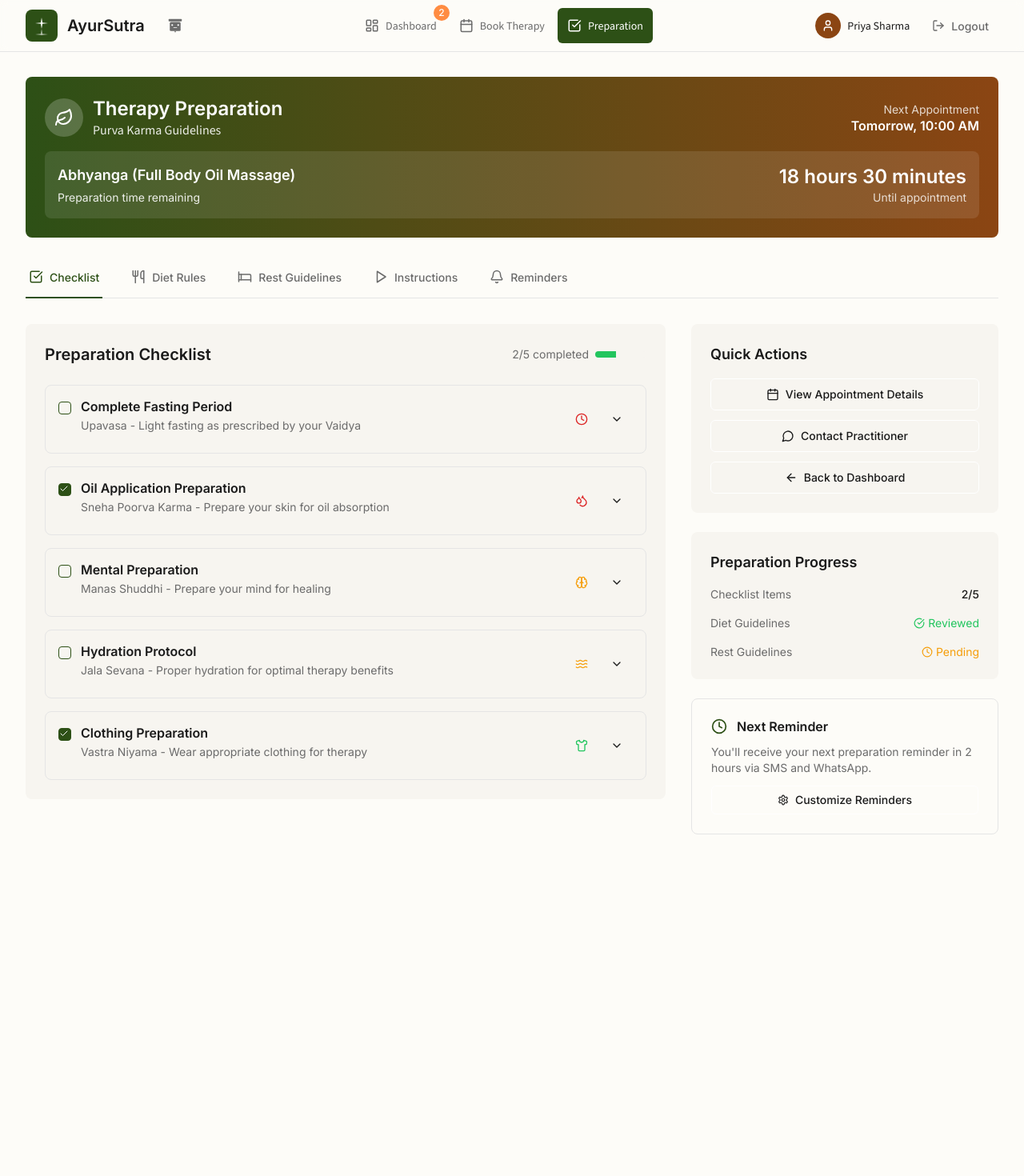
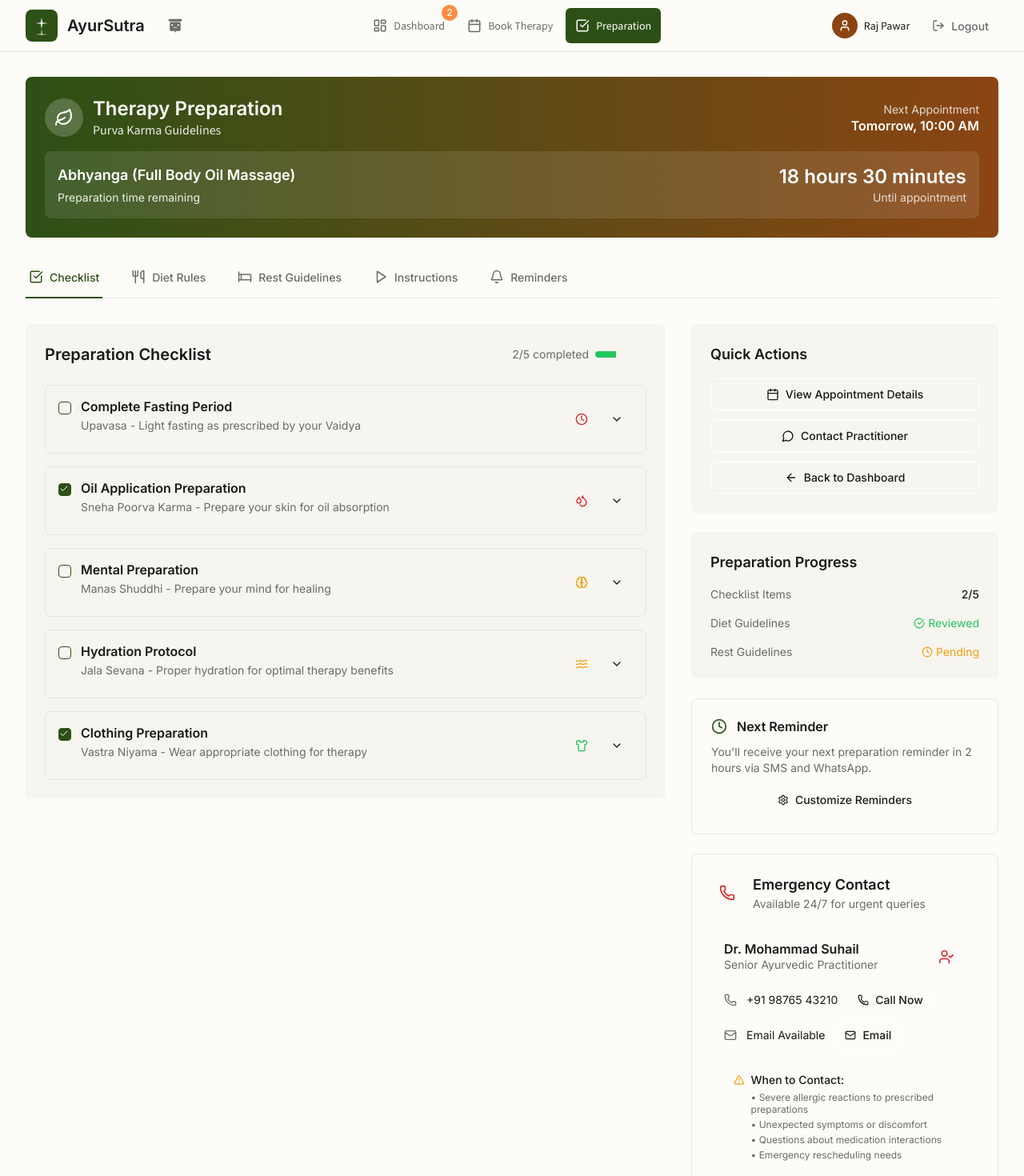
Before and after one commit to AmateurMind/ayursutra-main, a React (Vite) app: page /therapy-preparation in a window 1280 px wide. Shown: the top 1470 px of the page at 80% size. Before the commit the page ends 1075 px from the top, so only its background shows below. Built offline with nearby package versions, Linux system fonts and the light colour scheme.

Commit message:
made patient raj pawar

```diff
--- a/src/components/ui/Header.jsx
+++ b/src/components/ui/Header.jsx
@@ -381,7 +381,7 @@ const Header = ({ userRole = null, isAuthenticated = false, userName = '', onLog
           <div className="w-8 h-8 bg-secondary rounded-full flex items-center justify-center">
             <Icon name="User" size={16} className="text-secondary-foreground" />
           </div>
-          <span className="font-body text-foreground">{userName || 'User'}</span>
+          <span className="font-body text-foreground">{userName || 'Raj Pawar'}</span>
         </div>
         <Button
           variant="ghost"
--- a/src/pages/patient-dashboard/index.jsx
+++ b/src/pages/patient-dashboard/index.jsx
@@ -183,7 +183,7 @@ const PatientDashboard = () => {
             <div className="flex items-center justify-between">
               <div>
                 <h1 className="font-heading text-3xl font-semibold text-foreground mb-2">
-                  {getGreeting()}, {userProfile?.full_name?.split(' ')?.[0] || 'Guest'}! 🙏
+                  {getGreeting()}, {userProfile?.full_name?.split(' ')?.[0] || 'Raj'}! 🙏
                 </h1>
                 <p className="font-body text-text-secondary">
                   Welcome to your Ayurvedic wellness journey. Here is your therapy overview.
--- a/src/pages/therapy-booking/components/BookingForm.jsx
+++ b/src/pages/therapy-booking/components/BookingForm.jsx
@@ -7,9 +7,9 @@ import { Checkbox } from '../../../components/ui/Checkbox';
 
 const BookingForm = ({ selectedTherapy, selectedPractitioner, selectedSlot, onBookingSubmit }) => {
   const [formData, setFormData] = useState({
-    patientName: 'Arjun Patel',
+    patientName: 'Raj Pawar',
     phone: '+91 98765 43210',
-    email: 'arjun.patel@email.com',
+    email: 'raj.pawar@email.com',
     age: '32',
     gender: 'male',
     emergencyContact: '+91 98765 43211',
--- a/src/pages/therapy-booking/index.jsx
+++ b/src/pages/therapy-booking/index.jsx
@@ -27,7 +27,7 @@ const TherapyBooking = () => {
   // User authentication state
   const [userRole] = useState('patient');
   const [isAuthenticated] = useState(true);
-  const [userName] = useState('Arjun Patel');
+  const [userName] = useState('Raj Pawar');
 
   // Add available practitioners state
   const [availablePractitioners] = useState([
@@ -294,27 +294,24 @@ const TherapyBooking = () => {
             <div className="flex items-center justify-between">
               <div className="flex items-center space-x-4">
                 <div className={`flex items-center space-x-2 ${selectedTherapy ? 'text-success' : 'text-text-secondary'}`}>
-                  <div className={`w-6 h-6 rounded-full flex items-center justify-center text-xs font-semibold ${
-                    selectedTherapy ? 'bg-success text-success-foreground' : 'bg-muted text-text-secondary'
-                  }`}>
+                  <div className={`w-6 h-6 rounded-full flex items-center justify-center text-xs font-semibold ${selectedTherapy ? 'bg-success text-success-foreground' : 'bg-muted text-text-secondary'
+                    }`}>
                     {selectedTherapy ? <Icon name="Check" size={14} /> : '1'}
                   </div>
                   <span className="text-sm font-medium">Select Therapy</span>
                 </div>
                 <Icon name="ChevronRight" size={16} className="text-text-secondary" />
                 <div className={`flex items-center space-x-2 ${selectedPractitioner ? 'text-success' : 'text-text-secondary'}`}>
-                  <div className={`w-6 h-6 rounded-full flex items-center justify-center text-xs font-semibold ${
-                    selectedPractitioner ? 'bg-success text-success-foreground' : 'bg-muted text-text-secondary'
-                  }`}>
+                  <div className={`w-6 h-6 rounded-full flex items-center justify-center text-xs font-semibold ${selectedPractitioner ? 'bg-success text-success-foreground' : 'bg-muted text-text-secondary'
+                    }`}>
                     {selectedPractitioner ? <Icon name="Check" size={14} /> : '2'}
                   </div>
                   <span className="text-sm font-medium">Choose Practitioner</span>
                 </div>
                 <Icon name="ChevronRight" size={16} className="text-text-secondary" />
                 <div className={`flex items-center space-x-2 ${selectedSlot ? 'text-success' : 'text-text-secondary'}`}>
-                  <div className={`w-6 h-6 rounded-full flex items-center justify-center text-xs font-semibold ${
-                    selectedSlot ? 'bg-success text-success-foreground' : 'bg-muted text-text-secondary'
-                  }`}>
+                  <div className={`w-6 h-6 rounded-full flex items-center justify-center text-xs font-semibold ${selectedSlot ? 'bg-success text-success-foreground' : 'bg-muted text-text-secondary'
+                    }`}>
                     {selectedSlot ? <Icon name="Check" size={14} /> : '3'}
                   </div>
                   <span className="text-sm font-medium">Pick Time Slot</span>
--- a/src/pages/therapy-preparation/index.jsx
+++ b/src/pages/therapy-preparation/index.jsx
@@ -15,7 +15,7 @@ const TherapyPreparation = () => {
   const [activeTab, setActiveTab] = useState('checklist');
   const [isAuthenticated] = useState(true);
   const [userRole] = useState('patient');
-  const [userName] = useState('Priya Sharma');
+  const [userName] = useState('Raj Pawar');
 
   // Mock data for therapy preparation
   const therapyDetails = {
@@ -189,8 +189,8 @@ const TherapyPreparation = () => {
       title: "Pre-Abhyanga Preparation Guide",
       description: "Complete guide to preparing for your oil massage therapy",
       thumbnail: "https://images.pexels.com/photos/3823488/pexels-photo-3823488.jpeg",
-      duration: "8:45",
-      instructor: "Dr. Rajesh Vaidya",
+      duration: "12:14",
+      instructor: "Dr. Rajesh Sharma",
       rating: "4.9",
       videoUrl: "https://www.youtube.com/watch?v=JWxFlKkSq54" // <-- added YouTube link
     },
@@ -199,8 +199,8 @@ const TherapyPreparation = () => {
       title: "Breathing Techniques for Therapy",
       description: "Learn Pranayama techniques to enhance therapy benefits",
       thumbnail: "https://images.pexels.com/photos/4056723/pexels-photo-4056723.jpeg",
-      duration: "12:30",
-      instructor: "Dr. Meera Sharma",
+      duration: "3:00",
+      instructor: "Dr. Priya Patel",
       rating: "4.8",
       videoUrl: "https://www.youtube.com/watch?v=Wemm-i6XHr8" // <-- added YouTube link
     },
@@ -209,8 +209,8 @@ const TherapyPreparation = () => {
       title: "Post-Therapy Care Instructions",
       description: "Essential care tips for after your Abhyanga session",
       thumbnail: "https://images.pexels.com/photos/3757942/pexels-photo-3757942.jpeg",
-      duration: "6:15",
-      instructor: "Dr. Amit Kumar",
+      duration: "9:25:15",
+      instructor: "Dr. Amit Gupta",
       rating: "4.7",
       videoUrl: "https://www.youtube.com/watch?v=RCxp0MLzRYw" // <-- added YouTube link
     }
@@ -256,7 +256,7 @@ const TherapyPreparation = () => {
   ];
 
   const emergencyContact = {
-    name: "Dr. Rajesh Vaidya",
+    name: "Dr. Mohammad Suhail",
     designation: "Senior Ayurvedic Practitioner",
     phone: "+91 98765 43210",
     available: "24/7"
@@ -337,7 +337,7 @@ const TherapyPreparation = () => {
                     className={`
                       flex items-center space-x-2 py-4 px-1 border-b-2 font-medium text-sm whitespace-nowrap
                       ${activeTab === tab?.id
-                        ? 'border-primary text-primary' :'border-transparent text-text-secondary hover:text-foreground hover:border-border'
+                        ? 'border-primary text-primary' : 'border-transparent text-text-secondary hover:text-foreground hover:border-border'
                       }
                     `}
                   >
@@ -481,6 +481,91 @@ const TherapyPreparation = () => {
                   Customize Reminders
                 </Button>
               </div>
+              <div className="bg-error/5 border border-error/20 rounded-lg p-6">
+                <div className="flex items-center space-x-3 mb-4">
+                  <div className="w-10 h-10 bg-error/10 rounded-full flex items-center justify-center">
+                    <Icon name="Phone" size={20} className="text-error" />
+                  </div>
+                  <div>
+                    <h3 className="text-lg font-heading font-semibold text-foreground">
+                      Emergency Contact
+                    </h3>
+                    <p className="text-sm text-text-secondary">Available 24/7 for urgent queries</p>
+                  </div>
+                </div>
+
+                <div className="bg-background rounded-lg p-4">
+                  <div className="flex items-center justify-between mb-3">
+                    <div>
+                      <h4 className="font-semibold text-foreground">{emergencyContact?.name}</h4>
+                      <p className="text-sm text-text-secondary">{emergencyContact?.designation}</p>
+                    </div>
+                    <div className="w-12 h-12 bg-error/10 rounded-full flex items-center justify-center">
+                      <Icon name="UserCheck" size={20} className="text-error" />
+                    </div>
+                  </div>
+
+                  <div className="space-y-2">
+                    <div className="flex items-center space-x-3">
+                      <Icon name="Phone" size={16} className="text-text-secondary" />
+                      <span className="text-sm text-foreground">{emergencyContact?.phone}</span>
+                      <Button
+                        variant="outline"
+                        size="sm"
+                        iconName="Phone"
+                        iconSize={14}
+                        className="ml-auto"
+                        onClick={() => {
+                          if (confirm(`Do you want to dial ${emergencyContact?.phone}?`)) {
+                            window.location.href = `tel:${emergencyContact?.phone}`;
+                          }
+                        }}
+                      >
+                        Call Now
+                      </Button>
+
+                    </div>
+
+                    <div className="flex items-center space-x-3">
+                      <Icon name="Mail" size={16} className="text-text-secondary" />
+                      <span className="text-sm text-foreground">Email Available</span>
+                      <Button
+                        variant="outline"
+                        size="sm"
+                        iconName="Mail"
+                        iconSize={14}
+                        className="ml-auto"
+                        onClick={() =>
+                          window.open(
+                            "https://mail.google.com/mail/?view=cm&fs=1&to=suhail17mohammad@gmail.com&subject=Ayurveda%20Inquiry&body=Hello,%20I%20have%20some%20questions%20about%20Ayurveda.",
+                            "_blank"
+                          )
+                        }
+                      >
+                        Email
+                      </Button>
+
+
+                    </div>
+                  </div>
+
+                  <div className="mt-4 p-3 bg-warning/5 rounded-lg">
+                    <div className="flex items-start space-x-2">
+                      <Icon name="AlertTriangle" size={16} className="text-warning mt-0.5" />
+                      <div>
+                        <p className="text-sm text-foreground font-medium mb-1">When to Contact:</p>
+                        <ul className="text-xs text-text-secondary space-y-1">
+                          <li>• Severe allergic reactions to prescribed preparations</li>
+                          <li>• Unexpected symptoms or discomfort</li>
+                          <li>• Questions about medication interactions</li>
+                          <li>• Emergency rescheduling needs</li>
+                        </ul>
+                      </div>
+                    </div>
+                  </div>
+                </div>
+              </div>
+
             </div>
           </div>
         </div>
```
Also changed, not shown: src/pages/therapy-preparation/components/InstructionalContent.jsx (+0 -69 lines), 1 other file (tests, documents, lock files or other folders).
